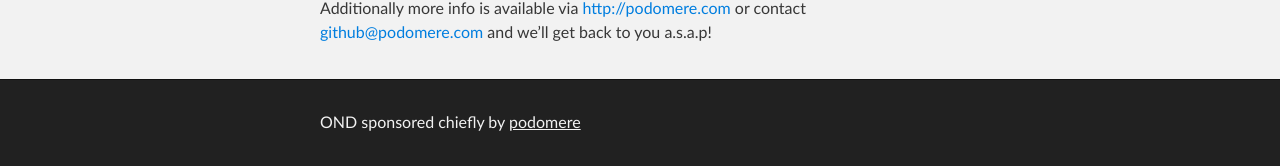
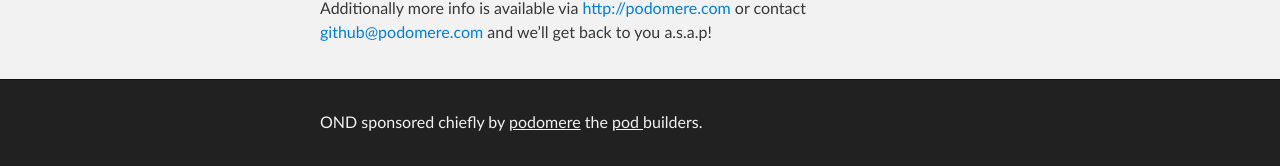
Before and after one commit to podomere/ond, a Jekyll site: the page index.html, which Jekyll copies as it is, in a window 1280 px wide. Shown: the part 1002-1168 px from the top of the page. Built offline with Jekyll 4.4.1, drawn with Linux system fonts in a browser that asks for light colours.

Commit message:
Update index.html

```diff
--- a/index.html
+++ b/index.html
@@ -71,7 +71,7 @@
     <!-- FOOTER  -->
     <div id="footer_wrap" class="outer">
       <footer class="inner">
-        <p class="copyright">OND sponsored chiefly by <a href="https://github.com/podomere">podomere</a></p>
+        <p class="copyright">OND sponsored chiefly by <a href="https://podomere.com">podomere</a> the <a href="http://pod.podomere.com">pod </a> builders.</p>
          </footer>
     </div>
 
```
